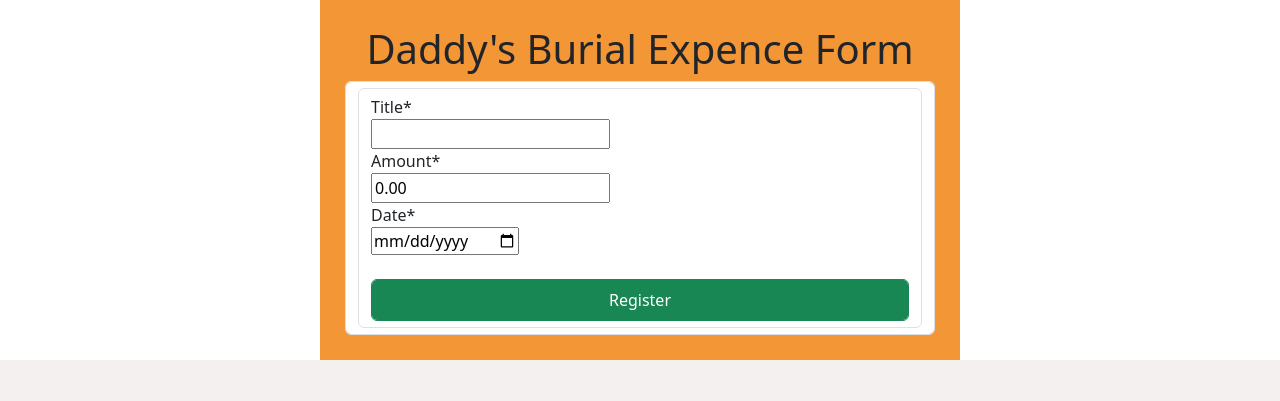
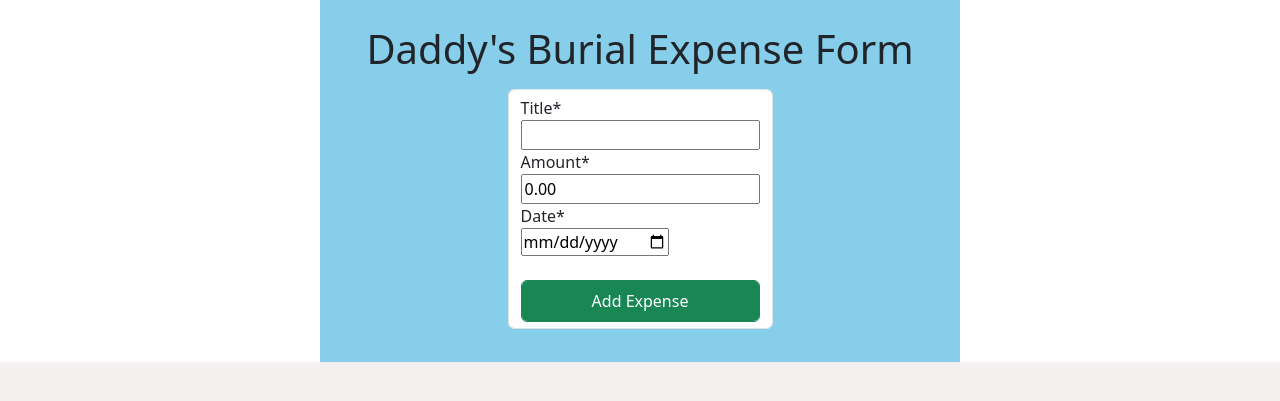
Before and after one commit to Boyombo1/dadsBurial, a Django app: page /finance/addexpense/ in a window 1280 px wide. Shown: the part 56-457 px from the top of the page. Run offline with Django 3.2, Linux system fonts and the light colour scheme; the visitor is signed in with stand-in values (Sample User, id 1); some libraries are stand-ins or nearby versions.

Commit message:
expense form modified

```diff
--- a/templates/finance/expence_add.html
+++ b/templates/finance/expence_add.html
@@ -9,7 +9,7 @@
     <meta name="viewport" content="width=device-width, initial-scale=1.0">
     <link rel="stylesheet" type="text/css" href="https://cdn.jsdelivr.net/npm/bootstrap@5.3.0-alpha3/dist/css/bootstrap.min.css" />
     <script src="https://code.jquery.com/jquery-3.6.4.js" integrity="sha256-a9jBBRygX1Bh5lt8GZjXDzyOB+bWve9EiO7tROUtj/E=" crossorigin="anonymous"></script>
-    <title>Daddy's Burial Expence Form</title>
+    <title>Daddy's Burial Expense Form</title>
     <style>
         html {
             background: rgba(233, 225, 225, 0.479);
@@ -20,19 +20,17 @@
             flex-direction: column;
             align-items: center;
             margin: auto;
-            width: 75vw;
-            background: #F39636;
+            background: skyblue;
             padding: 25px;
         }
     </style>
 </head>
 
 <body>
-    <div class="container w-50">
-        <h1>Daddy's Burial Expence Form</h1>
+    <div class="container w-50" style="background: Skyblue">
+        <h1 style="background: Skyblue">Daddy's Burial Expense Form </h1>
 
-
-            <div class="form-control" >
+            <div class="form-control-lg" >
             <form method="POST" enctype="multipart/form-data" >
                 <div class="form-item  form-control ">
                     {% csrf_token %}
@@ -41,7 +39,8 @@
                     {{form|crispy}}
 
                     <br>
-                <button class="btn btn-success form-control form-control-lg" type="submit">Register</button>
+                <button class="btn btn-success form-control form-control-lg" type="submit">Add Expense</button>
+                </div>
             </form>
             </div>
 
```
